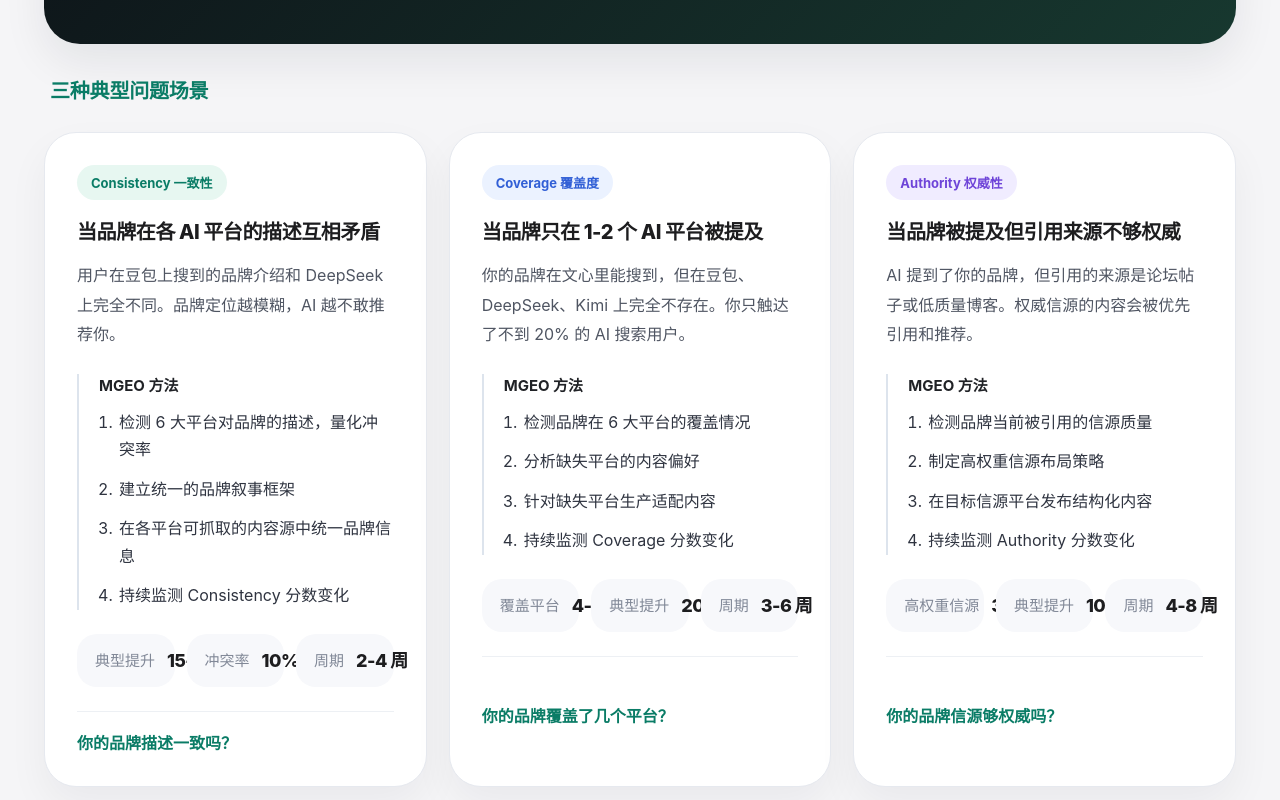
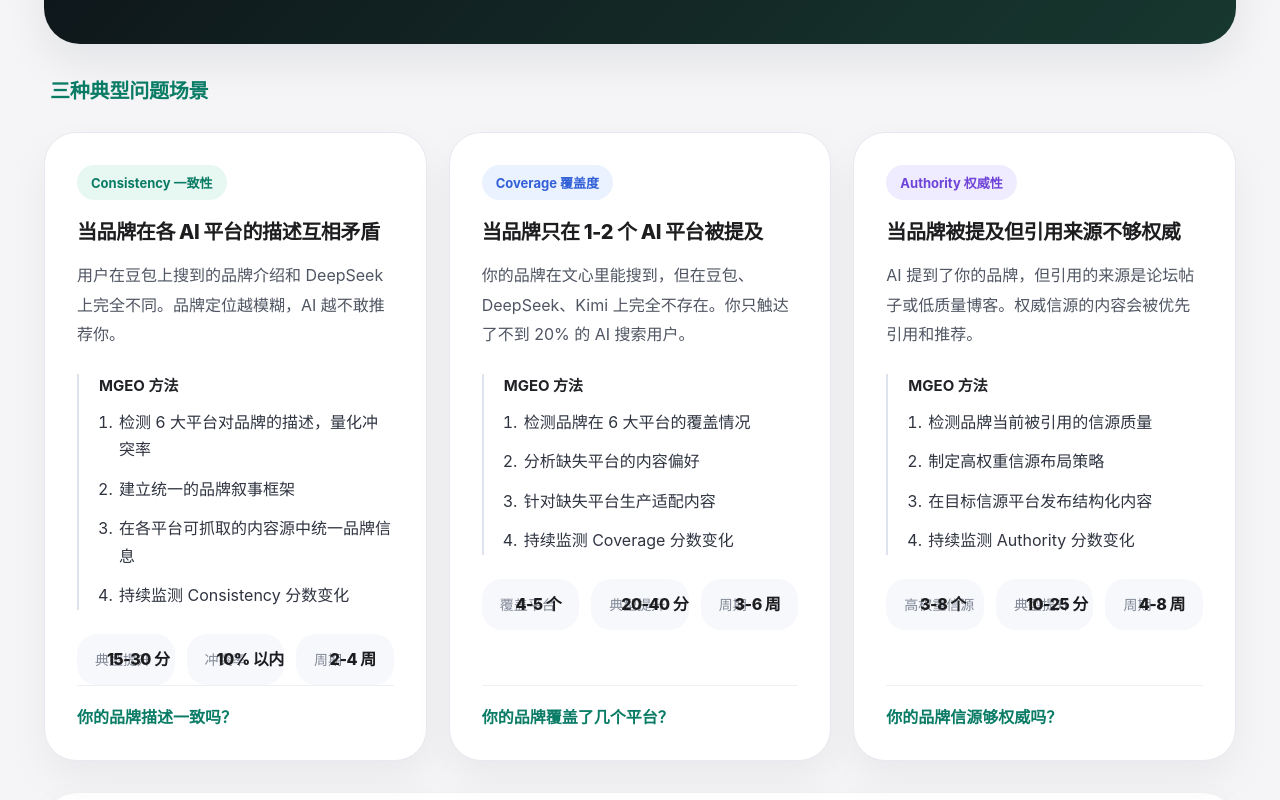
Before and after one commit to DONGLUOJI/mgeo-mvp, a Next.js app: page /cases in a window 1280 px wide. Shown: the part 380-1180 px from the top of the page. Built offline with nearby package versions, Linux system fonts and the light colour scheme; no server answers.

Commit message:
fix: improve cases card readability

```diff
--- a/src/app/cases/page.tsx
+++ b/src/app/cases/page.tsx
@@ -326,9 +326,8 @@ const styles: Record<string, React.CSSProperties> = {
     borderRadius: 32,
     padding: 32,
     boxShadow: "0 18px 40px rgba(15, 23, 42, 0.05)",
-    display: "grid",
-    alignContent: "start",
-    gridTemplateRows: "auto auto auto auto auto 1fr auto",
+    display: "flex",
+    flexDirection: "column",
     height: "100%",
   },
   sceneTag: {
@@ -394,25 +393,29 @@ const styles: Record<string, React.CSSProperties> = {
     alignItems: "center",
     justifyContent: "space-between",
     gap: 12,
+    minWidth: 0,
   },
   metricLabel: {
     color: "#818897",
-    fontSize: 15,
+    fontSize: 14,
     lineHeight: 1.4,
     whiteSpace: "nowrap",
+    flexShrink: 1,
+    minWidth: 0,
   },
   metricValue: {
     color: "#1d1d1f",
-    fontSize: 18,
+    fontSize: 16,
     fontWeight: 800,
     lineHeight: 1.2,
     letterSpacing: "-0.03em",
     whiteSpace: "nowrap",
+    flexShrink: 0,
   },
   sceneCta: {
     display: "inline-flex",
     alignItems: "center",
-    marginTop: 24,
+    marginTop: "auto",
     paddingTop: 18,
     borderTop: "1px solid #edf0f4",
     color: "#0a7c66",
```
